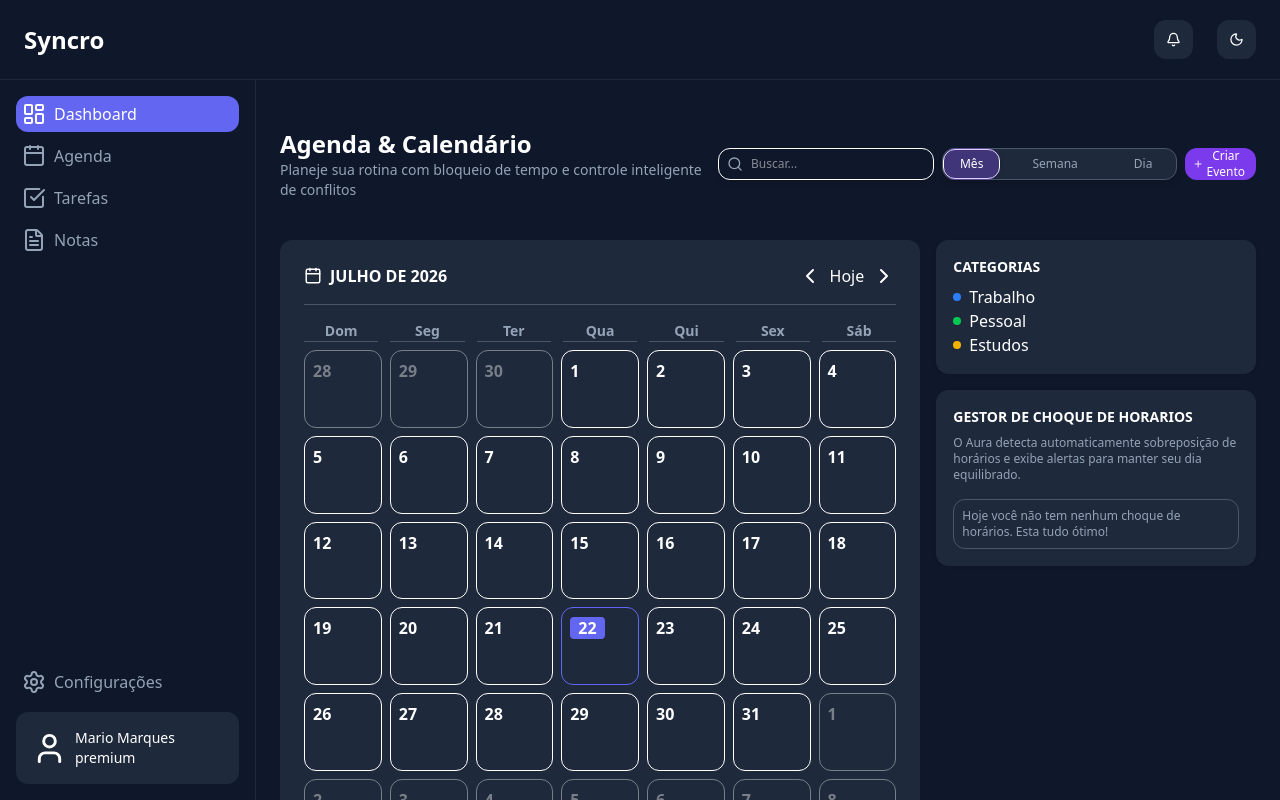
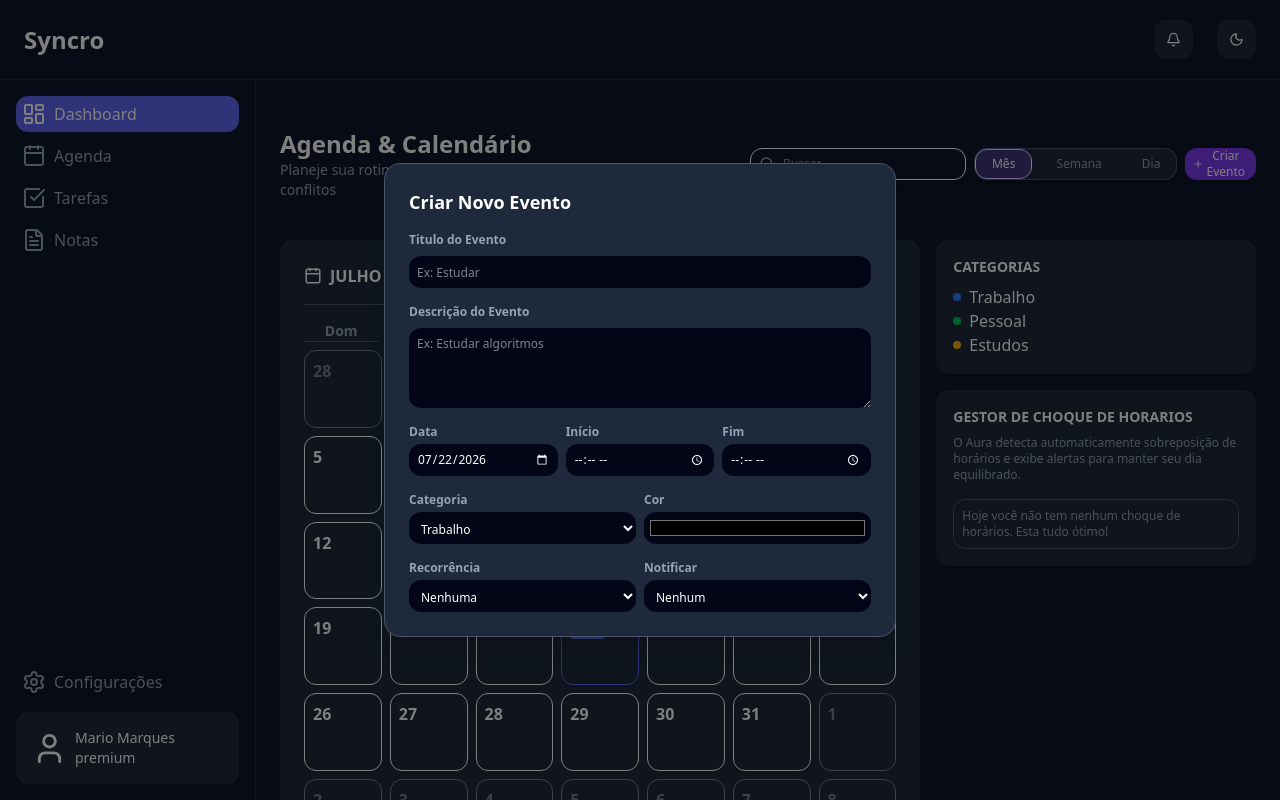
Before and after one commit to mario-leandro/productivity_website, a Next.js app: page /agenda in a window 1280 px wide. Both pictures are taken after a click on the button "Criar Evento". Built offline with nearby package versions, Linux system fonts and the light colour scheme.

Commit message:
adicionando modal para criar eventos na agenda

```diff
--- a/app/agenda/page.tsx
+++ b/app/agenda/page.tsx
@@ -1,14 +1,13 @@
+"use client";
 import { Calendario } from "@/src/components/ui/Calendar";
 import { Card, CardContent, CardHeader } from "@/src/components/ui/Card";
-import {
-  Calendar,
-  ChevronLeft,
-  ChevronRight,
-  Plus,
-  Search,
-} from "lucide-react";
+import Modal from "@/src/components/ui/Modal";
+import { Plus, Search } from "lucide-react";
+import { useState } from "react";
 
 export default function Agenda() {
+  const [isModalOpen, setIsModalOpen] = useState(false);
+
   const today = new Date();
 
   const month = today.getMonth(); // 0-11
@@ -44,30 +43,222 @@ export default function Agenda() {
 
           <div className="h-8 bg-[var(--surface)] flex flex-row justify-center items-center gap-2 rounded-xl shadow-md border border-[var(--surface-four)]">
             <div className="h-full flex flex-row justify-center items-center rounded-xl shadow-md border">
-              <p className="bg-violet-500/30 text-xs text-[var(--text)] px-4 py-2 rounded-xl">
+              <p className="bg-violet-500/30 text-xs text-[var(--text)] px-4 py-2 rounded-xl cursor-pointer">
                 Mês
               </p>
             </div>
 
-            <div className="h-full flex flex-row justify-center items-center px-4 py-2">
-              <p className="text-xs text-[var(--text-secundary)] p-2 rounded-xl">
+            <div className="h-full flex flex-row justify-center items-center">
+              <p className="text-xs text-[var(--text-secundary)] px-4 py-2 rounded-xl cursor-pointer">
                 Semana
               </p>
             </div>
 
-            <div className="h-full flex flex-row justify-center items-center px-4 py-2">
-              <p className="text-xs text-[var(--text-secundary)] p-2 rounded-xl">
+            <div className="h-full flex flex-row justify-center items-center">
+              <p className="text-xs text-[var(--text-secundary)] px-4 py-2 rounded-xl cursor-pointer">
                 Dia
               </p>
             </div>
           </div>
 
-          <button className="h-8 bg-[var(--secundary)] text-white p-2 rounded-xl text-xs flex justify-center items-center">
+          <button
+            onClick={() => setIsModalOpen(true)}
+            className="h-8 bg-[var(--secundary)] text-white p-2 rounded-xl text-xs flex justify-center items-center cursor-pointer"
+          >
             <Plus size={16} />
             Criar Evento
           </button>
         </div>
       </div>
+
+      <Modal isOpen={isModalOpen} setIsOpen={setIsModalOpen}>
+        <div className="flex flex-col gap-4">
+          <h2 className="text-lg font-semibold">Criar Novo Evento</h2>
+
+          <div className="flex flex-col gap-2">
+            <label
+              htmlFor="title"
+              className="text-xs text-(--text-secundary) font-semibold"
+            >
+              Titulo do Evento
+            </label>
+            <input
+              type="text"
+              id="title"
+              className="w-full h-8 p-2 rounded-xl text-xs bg-[var(--surface-three)]"
+              placeholder="Ex: Estudar"
+            />
+          </div>
+
+          <div className="flex flex-col gap-2">
+            <label
+              htmlFor="description"
+              className="text-xs text-(--text-secundary) font-semibold"
+            >
+              Descrição do Evento
+            </label>
+            <textarea
+              className="w-full min-h-20 p-2 rounded-xl text-xs bg-[var(--surface-three)] resize-y"
+              name="description"
+              id="description"
+              placeholder="Ex: Estudar algoritmos"
+            ></textarea>
+          </div>
+
+          <div className="flex flex-row justify-between items-center gap-2">
+            <div className="w-1/3 flex flex-col gap-1">
+              <label
+                htmlFor=""
+                className="text-xs text-(--text-secundary) font-semibold"
+              >
+                Data
+              </label>
+              <input
+                type="date"
+                className="h-8 p-2 rounded-xl text-xs bg-[var(--surface-three)]"
+                defaultValue={today.toISOString().split("T")[0]}
+              />
+            </div>
+            <div className="w-1/3 flex flex-col gap-1">
+              <label
+                htmlFor=""
+                className="text-xs text-(--text-secundary) font-semibold"
+              >
+                Início
+              </label>
+              <input
+                type="time"
+                className="h-8 p-2 rounded-xl text-xs bg-[var(--surface-three)]"
+                defaultValue={`${today.getHours() + 1}:${today.getMinutes()}`}
+              />
+            </div>
+            <div className="w-1/3 flex flex-col gap-1">
+              <label
+                htmlFor=""
+                className="text-xs text-(--text-secundary) font-semibold"
+              >
+                Fim
+              </label>
+              <input
+                type="time"
+                className="h-8 p-2 rounded-xl text-xs bg-[var(--surface-three)]"
+                defaultValue={`${today.getHours() + 2}:${today.getMinutes()}`}
+              />
+            </div>
+          </div>
+
+          <div className="flex flex-row gap-2">
+            <div className="w-1/2 flex flex-col gap-1">
+              <label
+                htmlFor="category"
+                className="text-xs text-(--text-secundary) font-semibold"
+              >
+                Categoria
+              </label>
+              <select
+                className="w-full h-8 p-2 rounded-xl text-xs bg-[var(--surface-three)]"
+                name="category"
+                id="category"
+              >
+                <option value="work" className="bg-(--surface-three)">
+                  Trabalho
+                </option>
+                <option
+                  value="personal"
+                  className="bg-(--surface-three)"
+                  defaultChecked
+                >
+                  Pessoal
+                </option>
+                <option value="study" className="bg-(--surface-three)">
+                  Estudo
+                </option>
+              </select>
+            </div>
+
+            <div className="w-1/2 flex flex-col gap-1">
+              <label
+                htmlFor="color"
+                className="text-xs text-(--text-secundary) font-semibold"
+              >
+                Cor
+              </label>
+              <input
+                type="color"
+                className="w-full h-8 p-1 rounded-xl text-xs bg-[var(--surface-three)] cursor-pointer"
+                defaultValue="#000000"
+              />
+            </div>
+          </div>
+
+          <div className="flex flex-row gap-2">
+            <div className="w-1/2 flex flex-col gap-1">
+              <label
+                htmlFor="category"
+                className="text-xs text-(--text-secundary) font-semibold"
+              >
+                Recorrência
+              </label>
+              <select
+                className="w-full h-8 p-2 rounded-xl text-xs bg-[var(--surface-three)]"
+                name="category"
+                id="category"
+              >
+                <option value="none" className="bg-(--surface-three)">
+                  Nenhuma
+                </option>
+                <option
+                  value="daily"
+                  className="bg-(--surface-three)"
+                  defaultChecked
+                >
+                  Diária
+                </option>
+                <option value="weekly" className="bg-(--surface-three)">
+                  Semanal
+                </option>
+                <option value="monthly" className="bg-(--surface-three)">
+                  Mensal
+                </option>
+                <option value="yearly" className="bg-(--surface-three)">
+                  Anual
+                </option>
+              </select>
+            </div>
+
+            <div className="w-1/2 flex flex-col gap-1">
+              <label
+                htmlFor="notify"
+                className="text-xs text-(--text-secundary) font-semibold"
+              >
+                Notificar
+              </label>
+              <select
+                className="w-full h-8 p-2 rounded-xl text-xs bg-[var(--surface-three)]"
+                name="notify"
+                id="notify"
+              >
+                <option value="none" className="bg-(--surface-three)">
+                  Nenhum
+                </option>
+                <option
+                  value="10min"
+                  className="bg-(--surface-three)"
+                  defaultChecked
+                >
+                  10 minutos antes
+                </option>
+                <option value="30min" className="bg-(--surface-three)">
+                  30 minutos antes
+                </option>
+                <option value="1h" className="bg-(--surface-three)">
+                  1 hora antes
+                </option>
+              </select>
+            </div>
+          </div>
+        </div>
+      </Modal>
 
       <div className="flex flex-col md:flex-row gap-4">
         {/* Div do calendário */}
--- a/app/tarefas/page.tsx
+++ b/app/tarefas/page.tsx
@@ -79,7 +79,7 @@ export default function Tarefas() {
 
           <button
             onClick={() => setIsModalOpen(true)}
-            className="h-8 bg-[var(--secundary)] text-white p-2 rounded-xl text-xs flex justify-center items-center"
+            className="h-8 bg-[var(--secundary)] text-white p-2 rounded-xl text-xs flex justify-center items-center cursor-pointer"
           >
             <Plus size={16} />
             Criar tarefa
@@ -230,11 +230,11 @@ Ler documentação`}
           <div className="flex flex-row justify-end items-center gap-2">
             <button
               onClick={() => setIsModalOpen(false)}
-              className="text-xs px-4 py-2 rounded-xl bg-[var(--surface-three)]"
+              className="text-xs px-4 py-2 rounded-xl bg-[var(--surface-three)] cursor-pointer"
             >
               Cancelar
             </button>
-            <button className="text-xs px-4 py-2 rounded-xl bg-[var(--secundary)] text-white">
+            <button className="text-xs px-4 py-2 rounded-xl bg-[var(--secundary)] text-white cursor-pointer">
               Criar Tarefa
             </button>
           </div>
```
